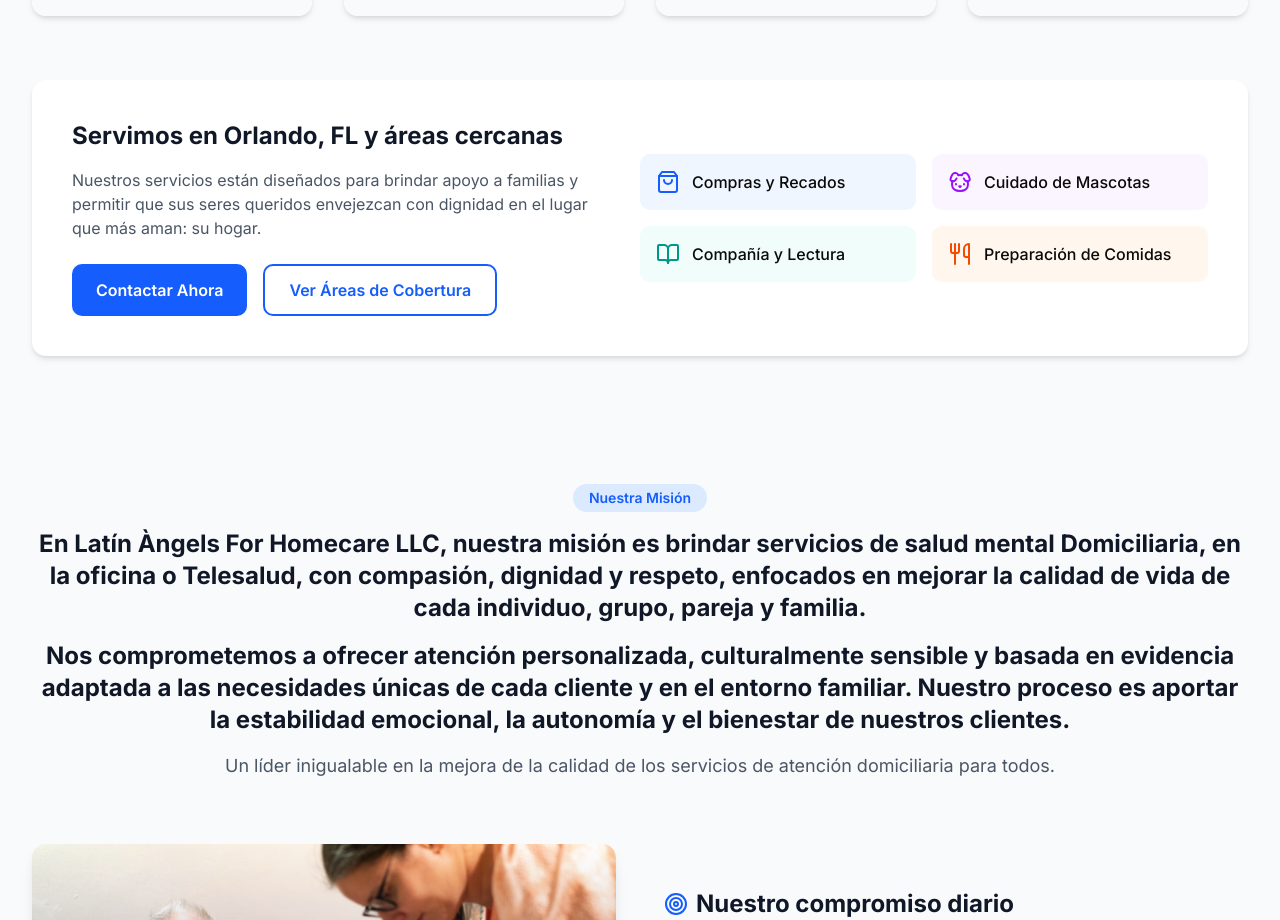
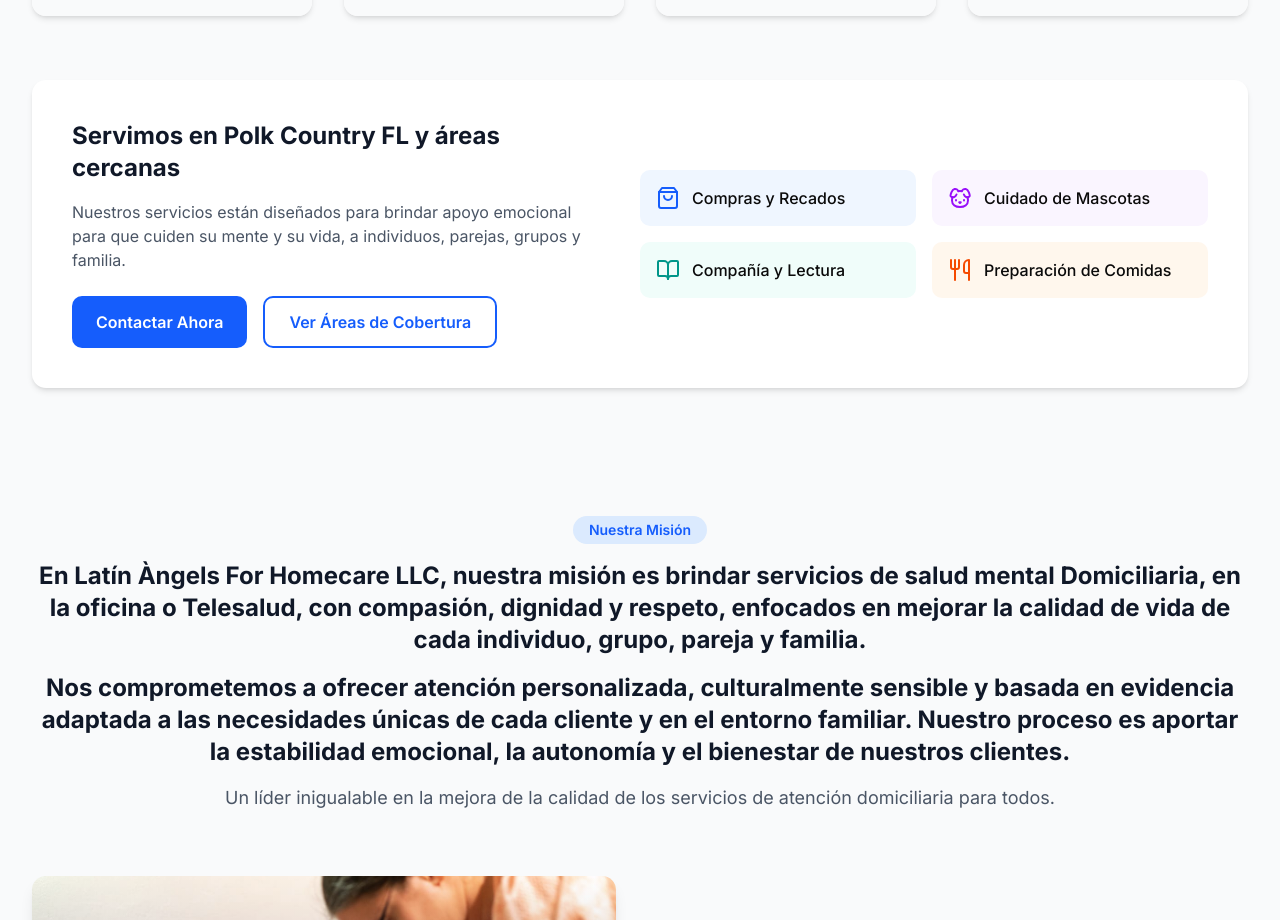
Before and after one commit to Ricuesta86/homecare, a Next.js app: page / in a window 1280 px wide. Shown: the part 1605-2525 px from the top of the page. Built offline with nearby package versions, Linux system fonts and the light colour scheme.

Commit message:
Cambiando texto en Servimos

```diff
--- a/src/components/sections/navbar.tsx
+++ b/src/components/sections/navbar.tsx
@@ -4,7 +4,6 @@
 import Link from "next/link";
 import { usePathname } from "next/navigation";
 import { useState, useEffect } from "react";
-import latinAngels from "../../../public/latin-angels1.svg";
 
 const Navbar = () => {
   const [isOpen, setIsOpen] = useState(false);
--- a/src/components/sections/services.tsx
+++ b/src/components/sections/services.tsx
@@ -119,9 +119,9 @@
         <div className="bg-white rounded-xl shadow-md p-8 md:p-10">
           <div className="flex flex-col md:flex-row items-center">
             <div className="md:w-1/2 mb-8 md:mb-0 md:pr-8">
-              <h3 className="text-2xl font-bold text-gray-900 mb-4">Servimos en Orlando, FL y áreas cercanas</h3>
+              <h3 className="text-2xl font-bold text-gray-900 mb-4">Servimos en Polk Country FL y áreas cercanas</h3>
               <p className="text-gray-600 mb-6">
-                Nuestros servicios están diseñados para brindar apoyo a familias y permitir que sus seres queridos envejezcan con dignidad en el lugar que más aman: su hogar.
+                Nuestros servicios están diseñados para brindar apoyo emocional para que cuiden su mente y su vida, a individuos, parejas, grupos y familia.
               </p>
               <div className="flex flex-col sm:flex-row gap-4">
                 <button className="bg-blue-600 hover:bg-blue-700 text-white font-semibold py-3 px-6 rounded-lg transition duration-300">
```
